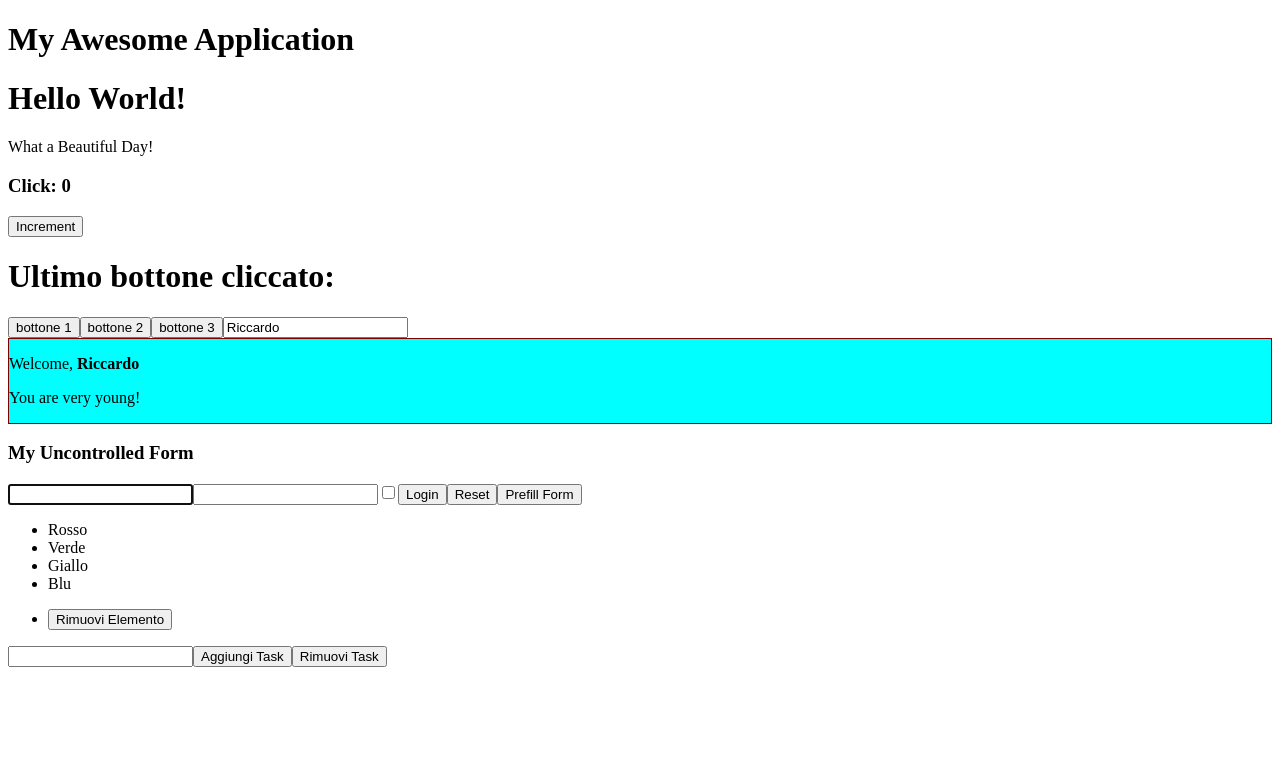
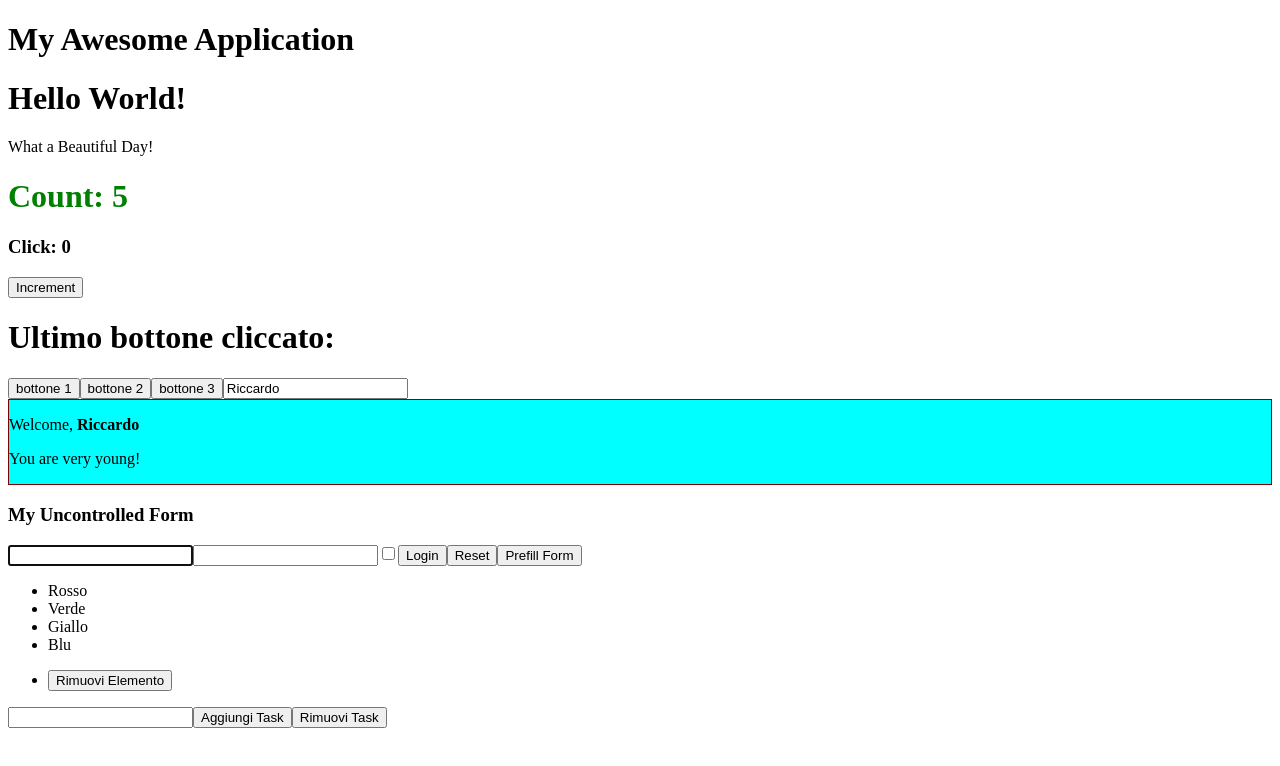
Before and after one commit to RiccardoMannino/Jsx-exercise, a React (Create React App) app in the folder react-exercises/: page / in a window 1280 px wide. Shown: the top 766 px of the page. Built offline with nearby package versions, Linux system fonts and the light colour scheme.

Commit message:
styling-components-02

```diff
--- a/react-exercises/src/App.js
+++ b/react-exercises/src/App.js
@@ -20,7 +20,7 @@ export class App extends React.Component {
         <Hello />
         {/* <Message /> */}
         {/* <Welcome name="Riccardo" age={18} /> */}
-        {/* <Counter timeout={1000} incrementBy={1} initialValue={0} /> */}
+        <Counter timeout={1000} incrementBy={1} initialValue={0} />
         <ClickCounter incrementBy={1} initialValue={0} />
         <ClickTracker />
         <InteractiveWelcome name="Riccardo" />
--- a/react-exercises/src/CounterDisplay.js
+++ b/react-exercises/src/CounterDisplay.js
@@ -2,6 +2,6 @@ import React from "react";
 
 export class CounterDisplay extends React.Component {
   render() {
-    return <h1>Count: {this.props.count}</h1>;
+    return <h1 style={{ color: "green" }}>Count: {this.props.count}</h1>;
   }
 }
```
